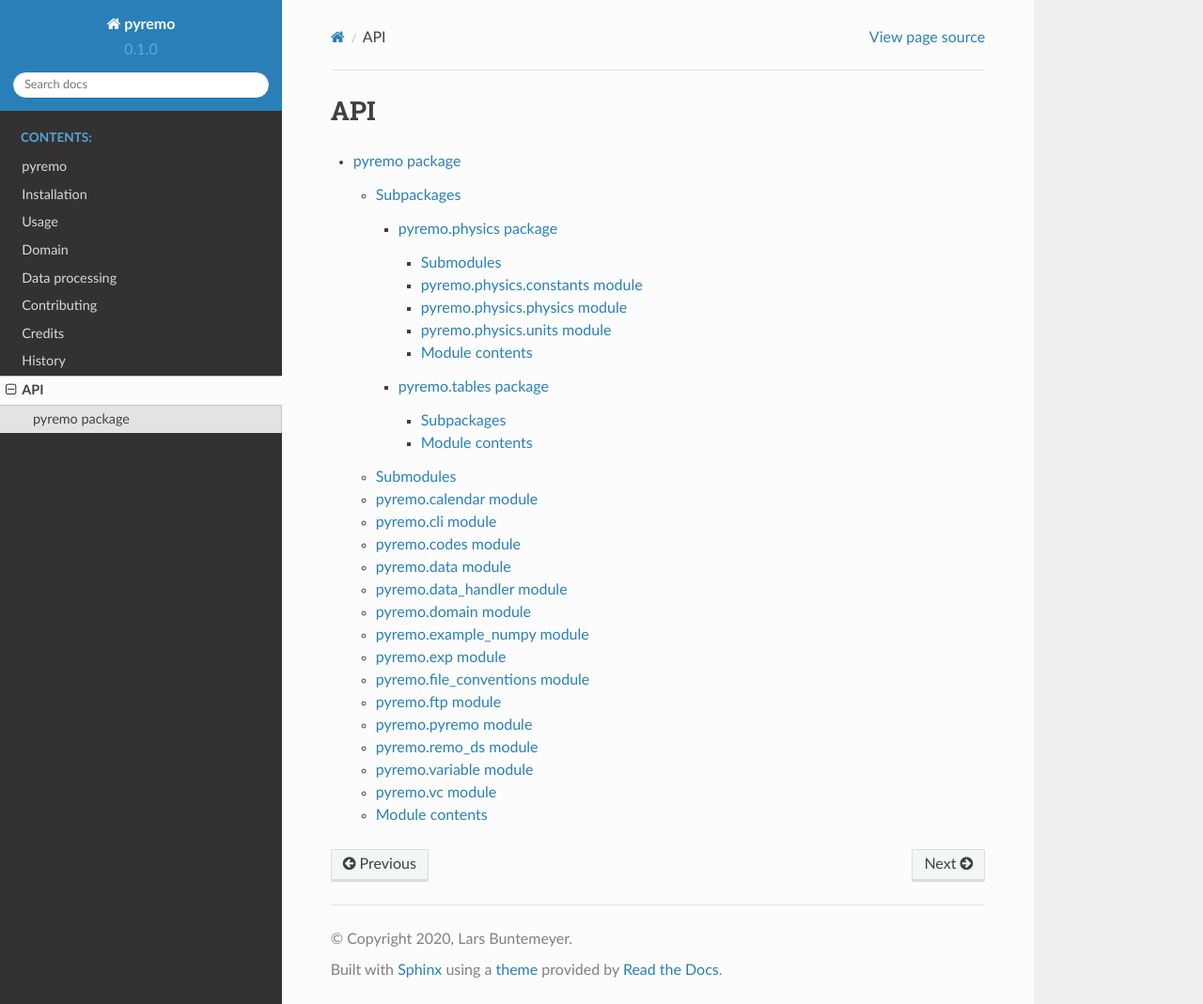
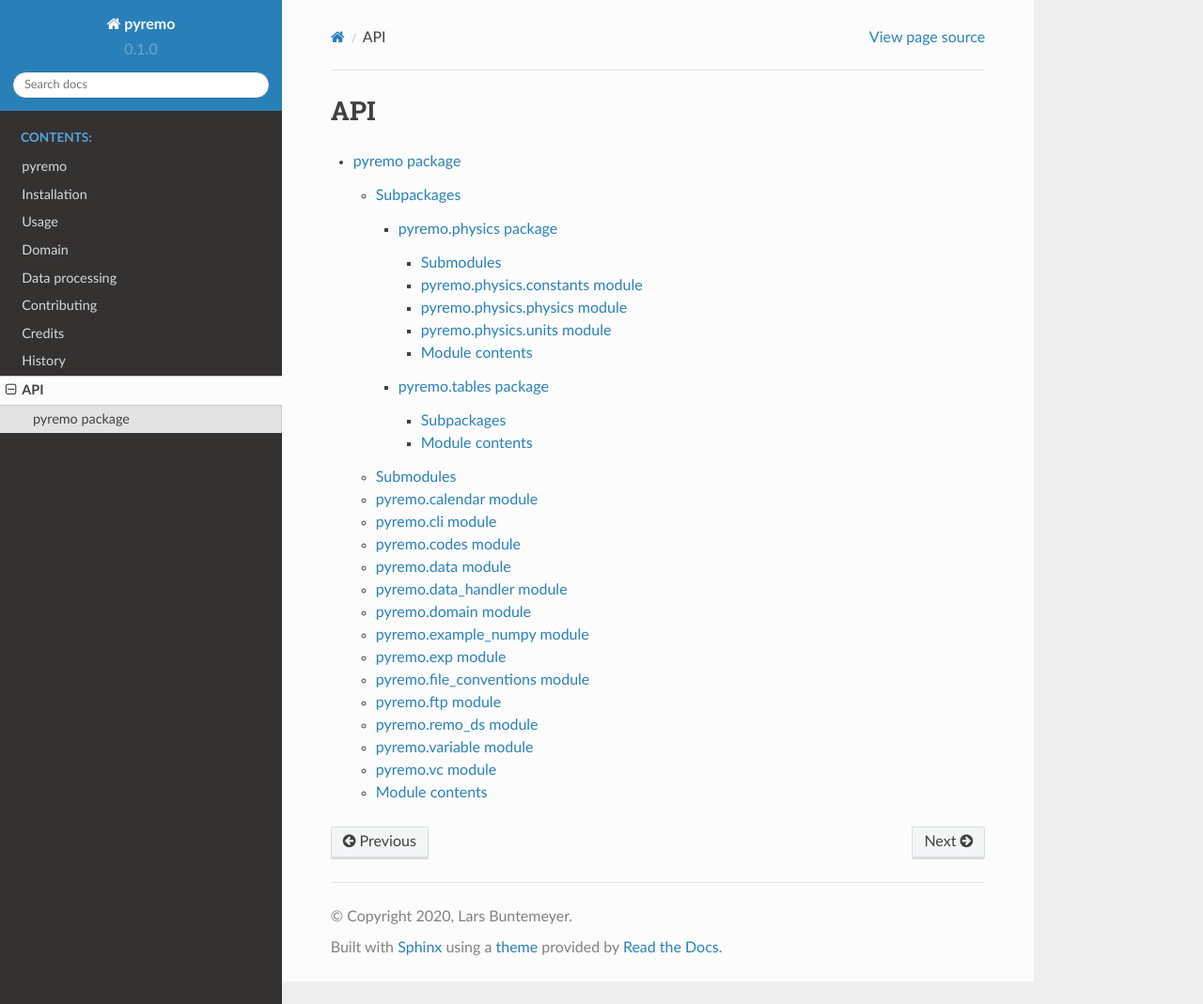
Before and after one commit to remo-rcm/pyremo, a Sphinx documentation site: the page built from docs/api.rst, in a window 1280 px wide and 1069 px high. Shown: the whole window at 94% size. Built offline with Sphinx 7.4.7 and the Read the Docs theme 2.0.0, drawn with Linux system fonts in a browser that asks for light colours; pages that are not in the unit, such as notebooks, are missing from menus.

Commit message:
clean up

```diff
--- a/docs/pyremo.rst
+++ b/docs/pyremo.rst
@@ -92,14 +93,6 @@ pyremo.ftp module
    :undoc-members:
    :show-inheritance:
 
-pyremo.pyremo module
---------------------
-
-.. automodule:: pyremo.pyremo
-   :members:
-   :undoc-members:
-   :show-inheritance:
-
 pyremo.remo\_ds module
 ----------------------
 
```
Also changed, not shown: other parts of docs/pyremo.rst (+1 -0 lines), 1 other file.
